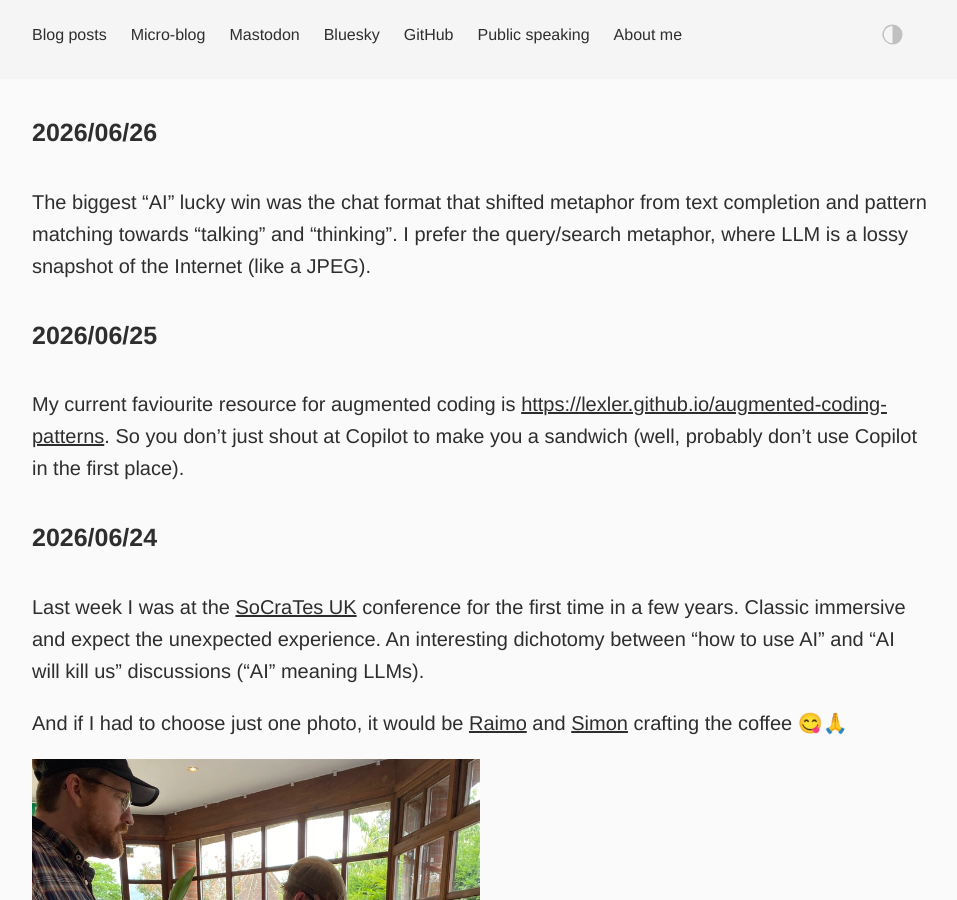
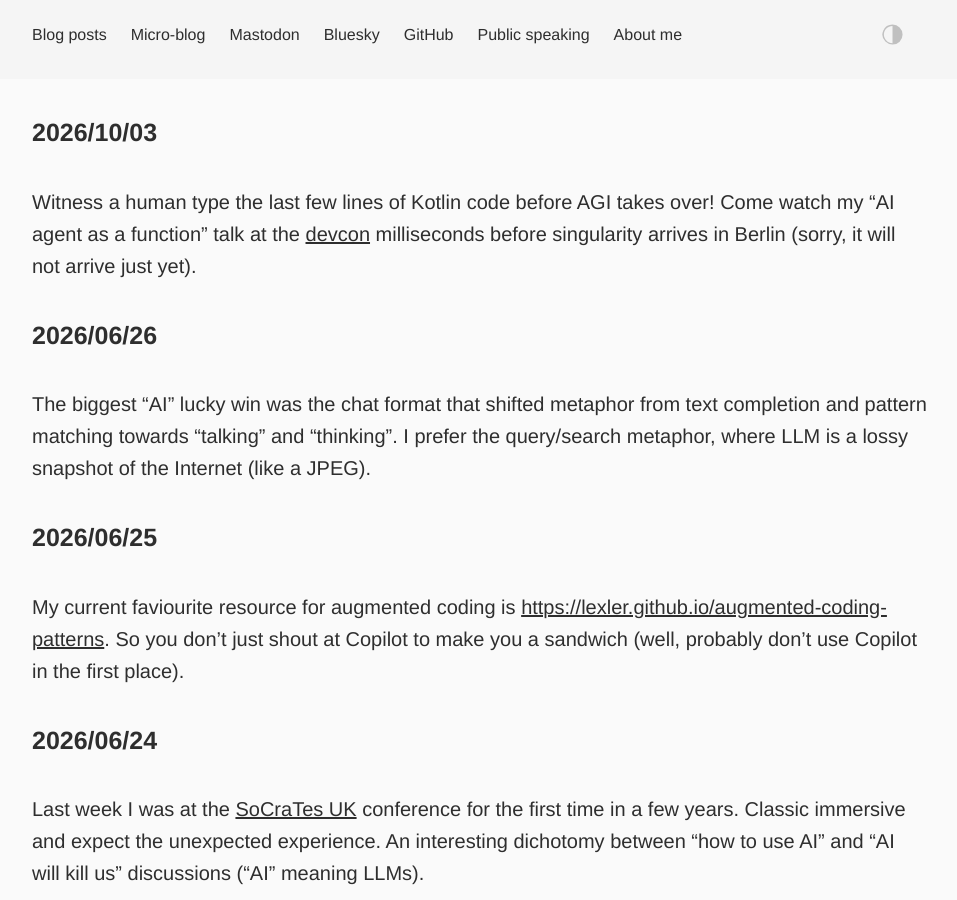
Before and after one commit to dkandalov/dkandalov.github.io, a Jekyll site: the page built from micro-blog.md, in a window 1280 px wide and 900 px high. Shown: the whole window, without its empty margins (160-1117 px from the left). Built offline with Jekyll 4.4.1, drawn with Linux system fonts in a browser that asks for light colours.

Commit message:
updated micro-blog

```diff
--- a/micro-blog.md
+++ b/micro-blog.md
@@ -2,6 +2,9 @@
 layout: post
 permalink: /micro-blog/
 ---
+
+#### 2026/10/03
+Witness a human type the last few lines of Kotlin code before AGI takes over! Come watch my "AI agent as a function" talk at the [devcon](https://www.nextappcon.com/agentic-coding-con) milliseconds before singularity arrives in Berlin (sorry, it will not arrive just yet).
 
 #### 2026/06/26
 The biggest "AI" lucky win was the chat format that shifted metaphor from text completion and pattern matching towards "talking" and "thinking". I prefer the query/search metaphor, where LLM is a lossy snapshot of the Internet (like a JPEG).
```
